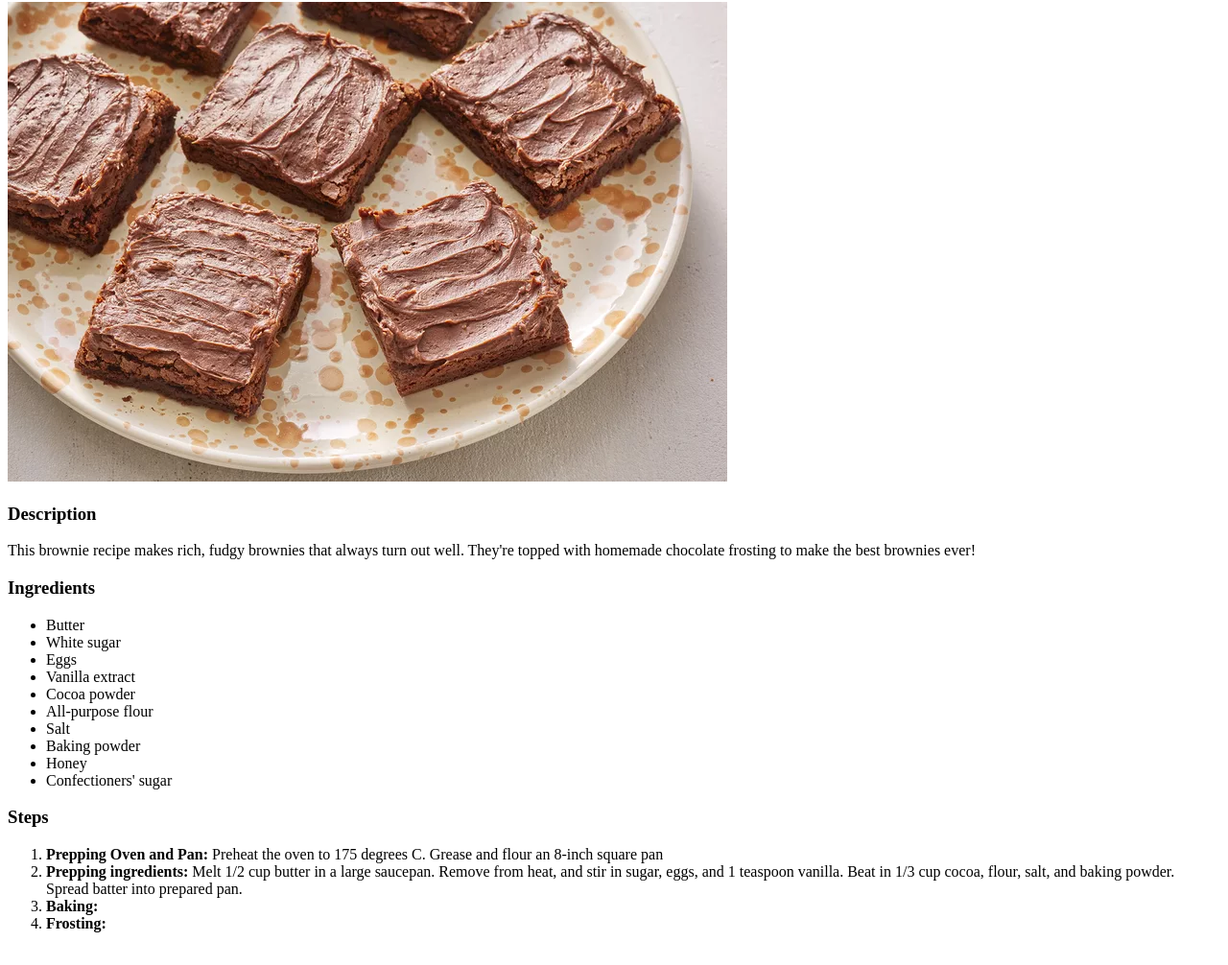
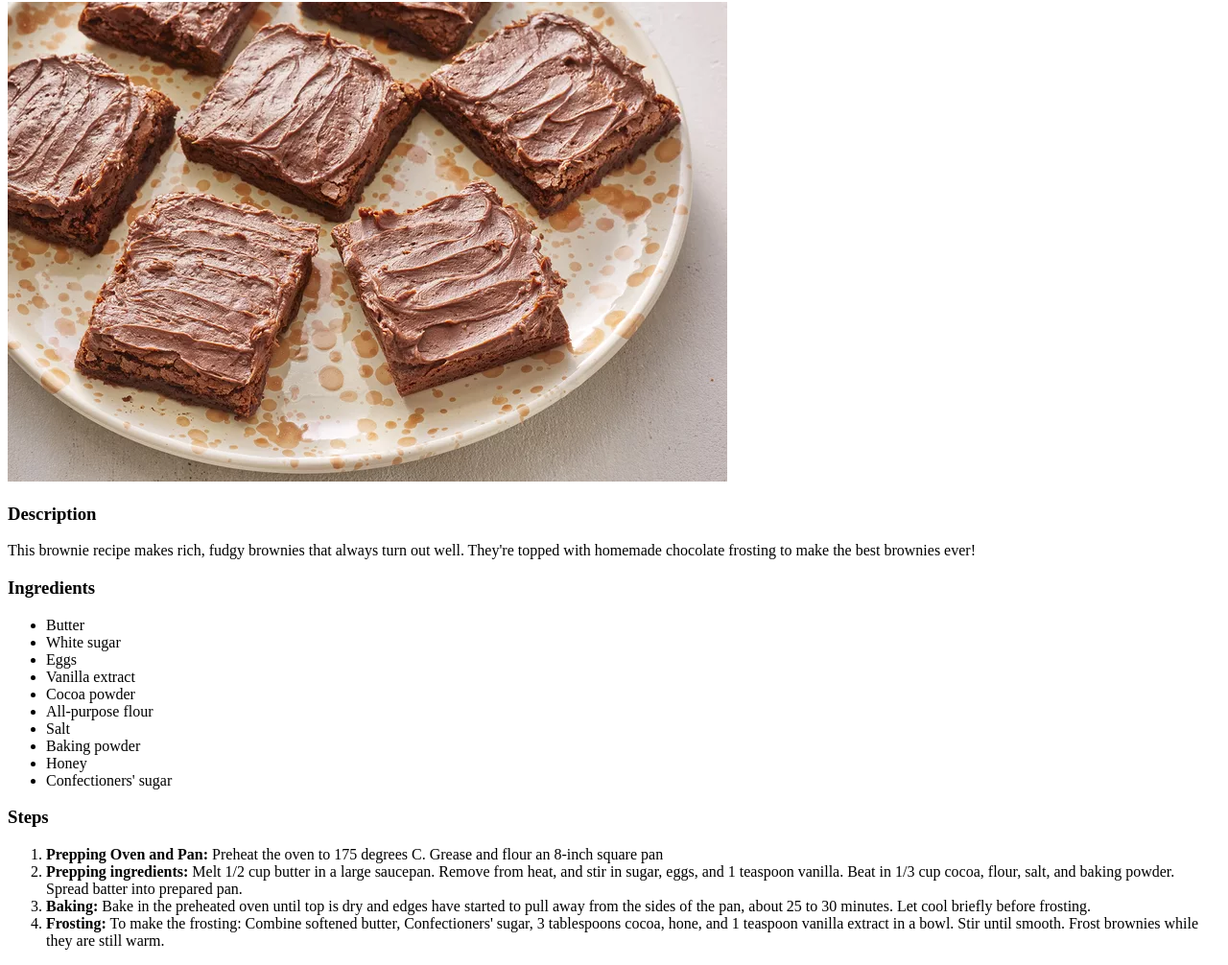
Before and after one commit to DrearyDev/odin-recipes, a plain HTML site: page recipes/brownies.html in a window 1280 px wide. Shown: the part 78-1084 px from the top of the page at 96% size. Drawn offline with Linux system fonts and the light colour scheme.

Commit message:
Add steps section to brownies.html

```diff
--- a/recipes/brownies.html
+++ b/recipes/brownies.html
@@ -43,9 +43,14 @@
         </li>
         <li>
             <strong>Baking:</strong>
+            Bake in the preheated oven until top is dry and edges have started to pull away from the
+            sides of the pan, about 25 to 30 minutes. Let cool briefly before frosting.
         </li>
         <li>
             <strong>Frosting:</strong>
+            To make the frosting: Combine softened butter, Confectioners' sugar, 3 tablespoons cocoa,
+            hone, and 1 teaspoon vanilla extract in a bowl. Stir until smooth. Frost brownies while
+            they are still warm.
         </li>
     </ol>
 
```
